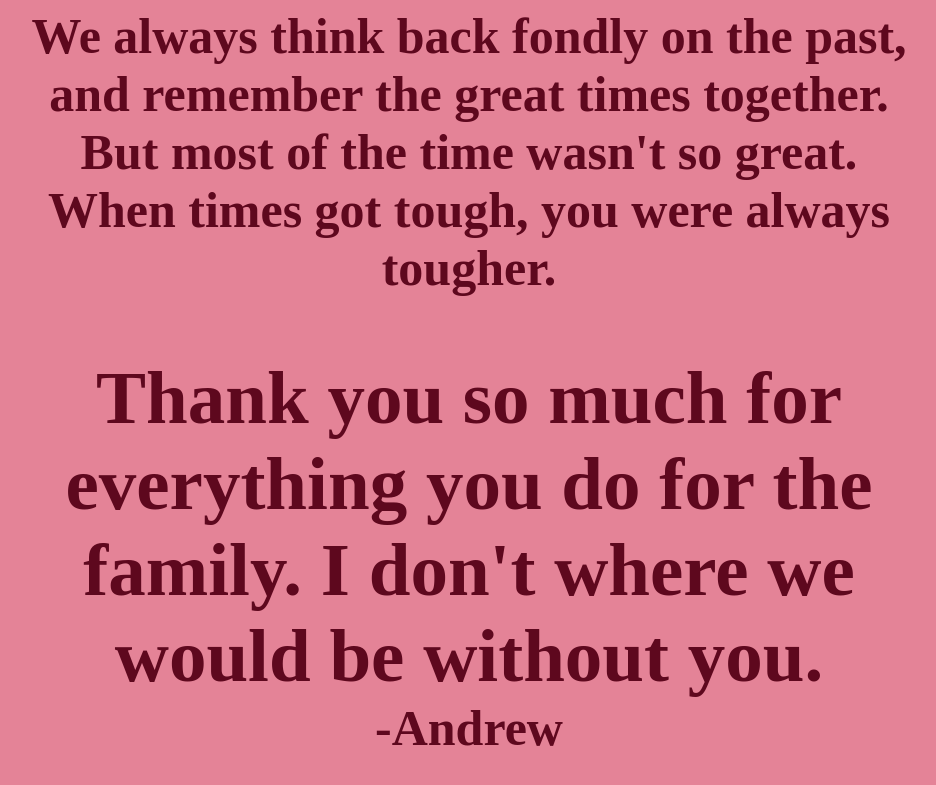
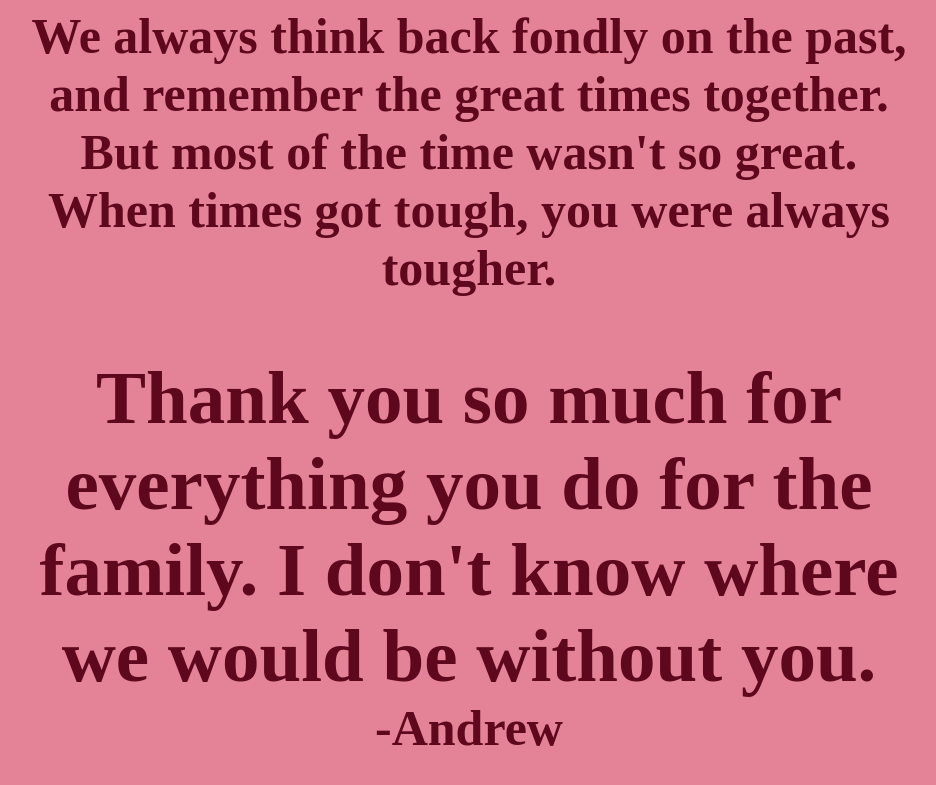
Before and after one commit to apet2929/MothersDaySite, a plain HTML site: page index.html in a window 1280 px wide. Shown: the part 697-1482 px from the top of the page, without its empty margins (171-1107 px from the left). Drawn offline with Linux system fonts and the light colour scheme.

Commit message:
Update index.html

```diff
--- a/index.html
+++ b/index.html
@@ -57,7 +57,7 @@
             you were always tougher.
         </h4>
         <br>
-        <h2>Thank you so much for everything you do for the family. I don't where we would be without you.</h2>
+        <h2>Thank you so much for everything you do for the family. I don't know where we would be without you.</h2>
         <h4>-Andrew</h4>
     </div>
 </footer>
```
